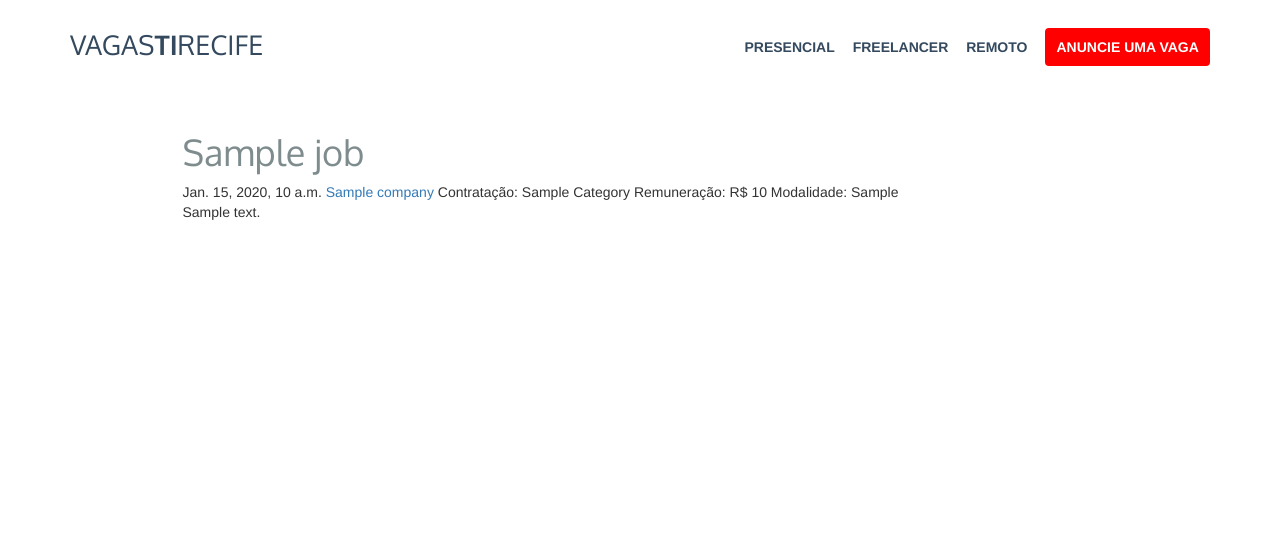
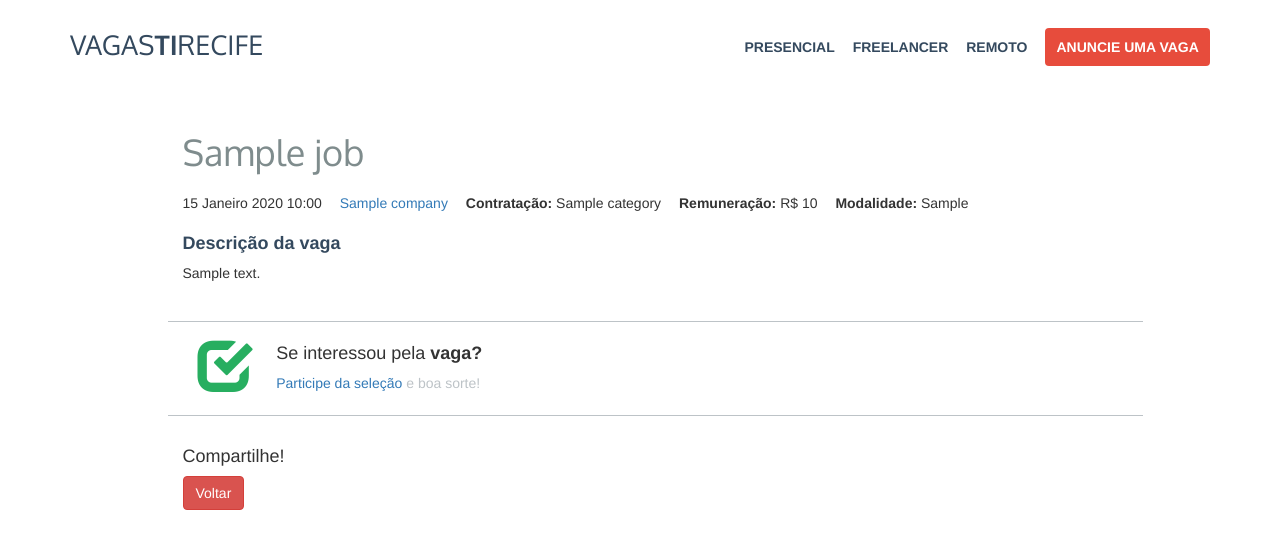
Before and after one commit to marcosvicente/vagastirecife, a Django app: template job_board/templates/jobs/job_detail.html in a window 1280 px wide. Shown: the top 549 px of the page. Run offline with Django 3.2, Linux system fonts and the light colour scheme; the template is opened without the code that fills it: most values are stand-ins (such as "Sample title", 1, 10 or a date in 2020); data that the repository does not hold is empty; some libraries are stand-ins or nearby versions.

Commit message:
Stylized job details page

```diff
--- a/config/settings.py
+++ b/config/settings.py
@@ -110,7 +110,7 @@ AUTH_PASSWORD_VALIDATORS = [
 # Internationalization
 # https://docs.djangoproject.com/en/1.9/topics/i18n/
 
-LANGUAGE_CODE = 'en-us'
+LANGUAGE_CODE = 'pt_BR'
 
 TIME_ZONE = 'America/Recife'
 
--- a/job_board/static/css/detail.css
+++ b/job_board/static/css/detail.css
@@ -1,3 +1,41 @@
 .detail-title {
     color: #7f8c8d;
 }
+
+.detail-info {
+	margin: 1.5em 0;
+}
+
+.share {
+	margin-top: 1.5em;
+}
+
+.detail-info span {
+	margin-right: 1em;
+	margin-bottom: 1.5em;
+}
+
+.detail-description h4 {
+	font-weight: bolder;
+	color: #34495e;
+}
+
+.detail-email {
+	margin-top: 2em;
+	border-top: 1px solid #bdc3c7;
+	border-bottom: 1px solid #bdc3c7;
+}
+
+.detail-email .row-apply {
+	margin: 0.8em 0;
+}
+
+.detail-email p {
+	color: #bdc3c7;
+}
+
+.detail-email i {
+	color: #27ae60;
+	margin: 0.25em 0;
+	font-size: 4em;
+}
--- a/job_board/static/css/main.css
+++ b/job_board/static/css/main.css
@@ -75,8 +75,12 @@ h1, h3 {
     text-align: center;
     color: #fff;
     padding: 0.8em;
-    background-color: red;
+    background-color: #e74c3c;
     box-shadow: #666666;
+}
+
+.main-menu li:last-child a:hover {
+    background-color: #c0392b;
 }
 
 .job-co {
--- a/job_board/templates/jobs/base.html
+++ b/job_board/templates/jobs/base.html
@@ -5,7 +5,7 @@
 <html lang="en">
 <head>
     <meta charset="UTF-8">
-    <title>{% block title %} Vagas TI Recife - Seu portal de vagas em TI no Recife {% endblock title %}</title>
+    <title>{% block title %} Vagas TI Recife - Seu portal de empregos e vagas em TI no Recife {% endblock title %}</title>
     <link rel="stylesheet" href="https://maxcdn.bootstrapcdn.com/font-awesome/4.6.1/css/font-awesome.min.css">
     <link rel="stylesheet" href="//maxcdn.bootstrapcdn.com/bootstrap/3.2.0/css/bootstrap.min.css">
     <link href='https://fonts.googleapis.com/css?family=Oxygen:400,700' rel='stylesheet' type='text/css'>
--- a/job_board/templates/jobs/job_detail.html
+++ b/job_board/templates/jobs/job_detail.html
@@ -2,7 +2,7 @@
 
 {% load humanize %}
 
-{% block title %} Oportunidade para {{ job.title }} em Vagas TI Recife {% endblock %}
+{% block title %} Vaga para {{ job.title }} em Vagas TI Recife {% endblock %}
 
 {% block content %}
 <div class="container">
@@ -10,15 +10,29 @@
     <div class="col-md-10 col-md-offset-1">
       <h1 class="detail-title">{{ job.title }}</h1>
       <div class="detail-info">
-        <span> {{ job.timestamp }}</span>
+        <span> {{ job.timestamp|date:'d F Y H:i' }}</span>
         <span><a href="{{ job.url }}" target='_blank'>{{ job.company }}</a></span>
-        <span>Contratação: {{ job.category|title }}</span>
-        <span>Remuneração: R$ {{ job.salary|intcomma }}</span>
-        <span>Modalidade: {{ job.job_type|title }}</span>
+        <span><strong>Contratação:</strong> {{ job.category }}</span>
+        <span><strong>Remuneração:</strong> {% if not job.salary %} N/A {% endif %} R$ {{ job.salary|intcomma }}</span>
+        <span><strong>Modalidade:</strong> {{ job.job_type|title }}</span>
       </div>
       <div class="detail-description">
-        <p>{{ job.description }}</p>
+        <h4>Descrição da vaga</h4>
+        <p>{{ job.description|linebreaks }}</p>
       </div>
+    </div>
+    <div class="detail-email col-md-10 col-md-offset-1">
+      <div class="col-md-1">
+        <span><i class="glyphicon glyphicon-check"></i></span>
+      </div>
+      <div class="row-apply col-md-11">
+        <h4>Se interessou pela <strong>vaga?</strong></h4>
+        <p><a href="" target="_blank">Participe da seleção</a> e boa sorte!</p>
+      </div>
+    </div>
+    <div class="share col-md-10 col-md-offset-1">
+      <h4>Compartilhe!</h4>
+      <span><a href="{% url "index" %}" class="btn btn-danger">Voltar</a></span>
     </div>
   </div>
 </div>
```
Also changed, not shown: 2 other files.
